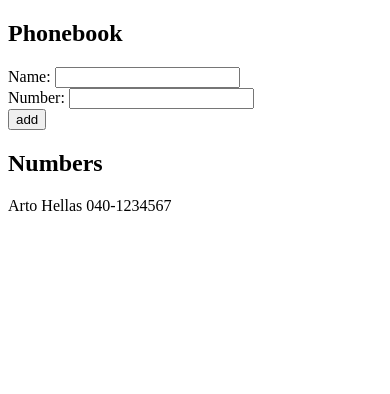
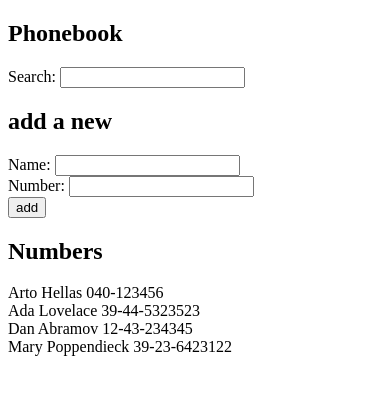
Before and after one commit to horiaahmed/fullstackopen, a React (Vite) app in the folder part2/: page / in a window 390 px wide. Shown: the top 394 px of the page. Built offline with nearby package versions, Linux system fonts and the light colour scheme.

Commit message:
2.9*: The Phonebook Step 4

```diff
--- a/part2/src/App.jsx
+++ b/part2/src/App.jsx
@@ -1,11 +1,14 @@
 import { useState } from 'react'
 const App = () => {
   const [persons, setPersons] = useState([
-    { name: 'Arto Hellas',
-  phonenumber:"040-1234567" }
-  ])
+      { name: 'Arto Hellas', phonenumber: '040-123456', id: 1 },
+      { name: 'Ada Lovelace', phonenumber: '39-44-5323523', id: 2 },
+      { name: 'Dan Abramov', phonenumber: '12-43-234345', id: 3 },
+      { name: 'Mary Poppendieck', phonenumber: '39-23-6423122', id: 4 }
+    ])
   const [newName, setNewName] = useState('')
   const [newphoneeumber, setNewphone] = useState('')
+  const [searchQuery,setsearchQuery]=useState('')
 
 
 const AddPersonData = (event) => {
@@ -16,14 +19,24 @@ const AddPersonData = (event) => {
   }
   else {
     const newObject = { name: newName,
-      phonenumber:newphoneeumber }
+      phonenumber:newphoneeumber ,
+      id:persons.length+1}
     setNewName("")
     setNewphone("")
     setPersons(NewPersons => [...NewPersons, newObject])
-  }}
+
+  }
+}
+const filter=persons.filter(x=>x.name.toLowerCase().includes(searchQuery.toLowerCase()))
+
 return (
     <div>
       <h2>Phonebook</h2>
+      <div>
+        Search: <input value={searchQuery} onChange={event=>setsearchQuery(event.target.value)} />
+      </div>
+      <h2>add a new</h2>
+
       <form onSubmit={AddPersonData}>
         <div> Name: <input value={newName}
           onChange={event=>setNewName(event.target.value)}/></div>
@@ -34,9 +47,9 @@ return (
         </div>
       </form>
       <h2>Numbers</h2>
-      {persons.map(x=>
-      <div key={x.name}>{x.name} {x.phonenumber}</div>
-        )}
+      {filter.map(x=>
+        <div key={x.id}>{x.name} {x.phonenumber}</div>)
+ }
       </div>
   )
 }
```
